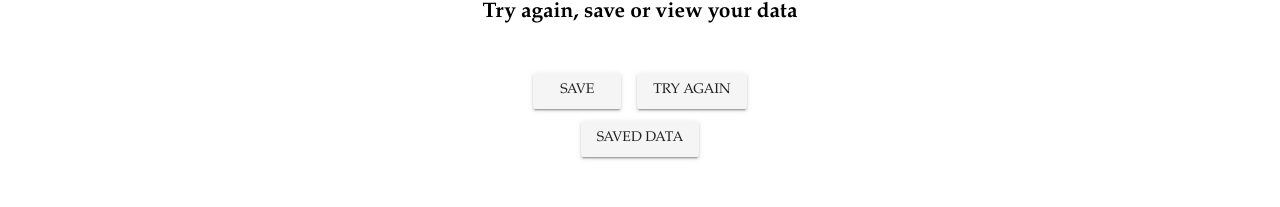
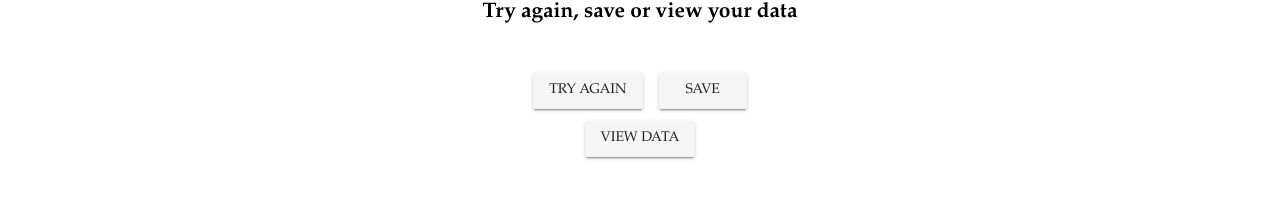
Before and after one commit to andrewlew1s/hmc-transcribers, a Vue app: page /display in a window 1280 px wide. Shown: the part 203-410 px from the top of the page. Built offline with nearby package versions, Linux system fonts and the light colour scheme.

Commit message:
chore/small updates

```diff
--- a/src/components/Store.vue
+++ b/src/components/Store.vue
@@ -3,7 +3,7 @@
     <v-btn
       @click.stop="dialog = true"
     >
-      Saved Data
+      View Data
     </v-btn>
 
     <v-dialog
--- a/src/containers/Display/Page2.vue
+++ b/src/containers/Display/Page2.vue
@@ -27,8 +27,8 @@
 			<h2>Try again, save or view your data</h2>
 		</div>
 		<div class="Page2__buttons">
+			<v-btn to="/">Try again</v-btn>
 			<v-btn @click="exportData">Save</v-btn>
-			<v-btn to="/">Try again</v-btn>
 			<Store />
 		</div>
 	</div>
```
